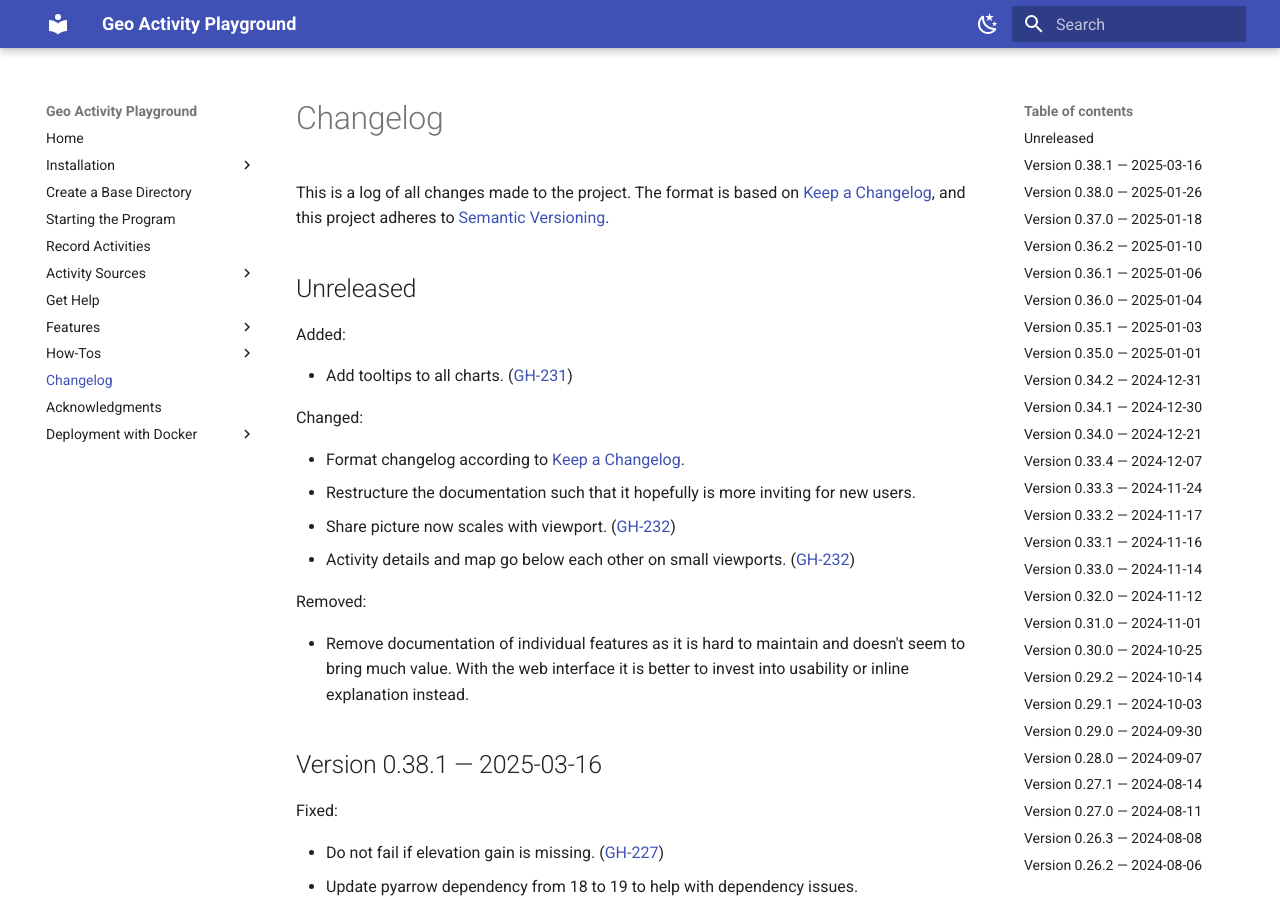
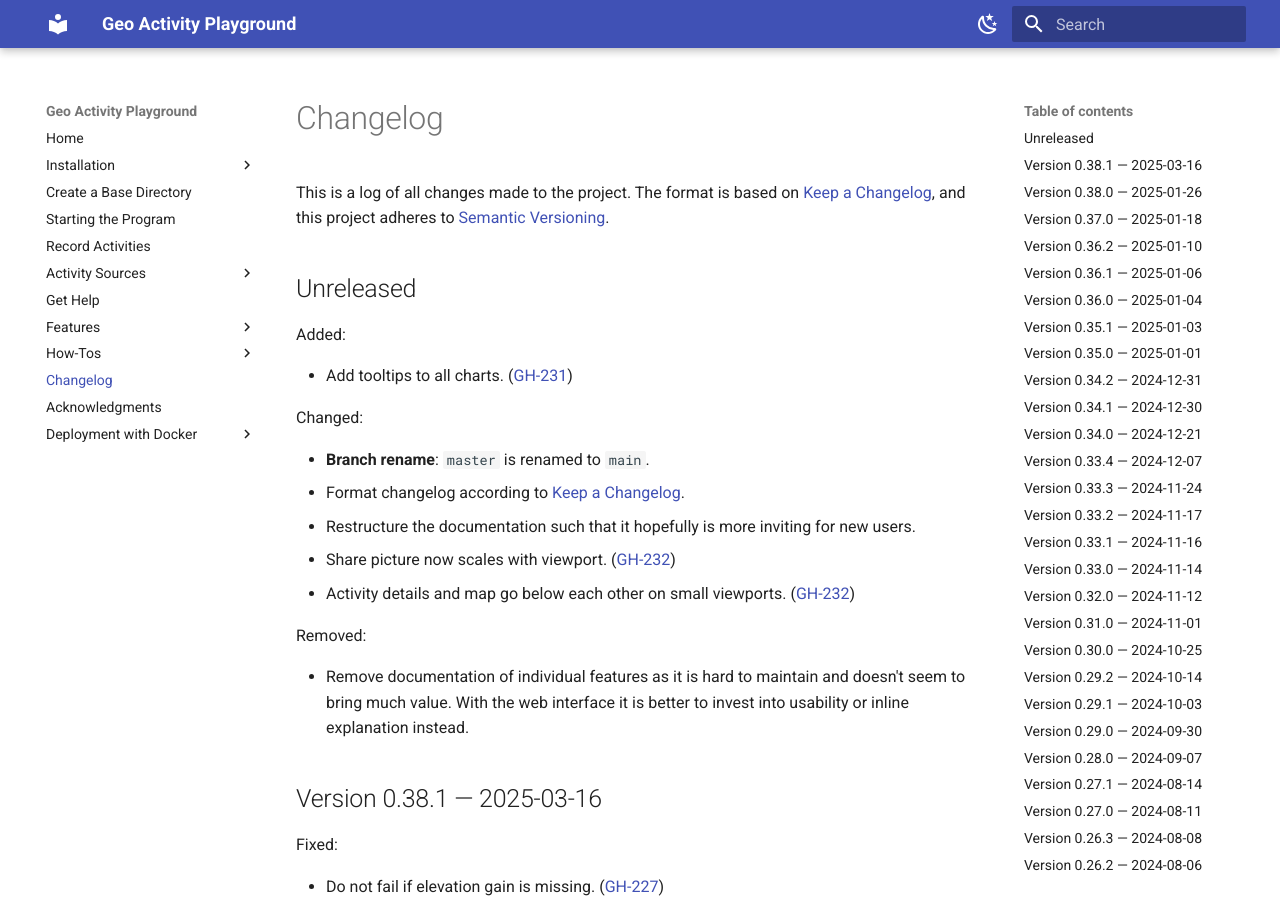
Before and after one commit to martin-ueding/geo-activity-playground, an MkDocs documentation site: the page built from docs/changelog.md, in a window 1280 px wide and 900 px high. Built offline with MkDocs 1.6.1 and Material for MkDocs 9.7.7, drawn with Linux system fonts in a browser that asks for light colours.

Commit message:
Notify about renamed main branch

```diff
--- a/docs/changelog.md
+++ b/docs/changelog.md
@@ -26,6 +26,7 @@ Added:
 
 Changed:
 
+- **Branch rename**: `master` is renamed to `main`.
 - Format changelog according to [Keep a Changelog](https://keepachangelog.com/en/1.1.0/).
 - Restructure the documentation such that it hopefully is more inviting for new users.
 - Share picture now scales with viewport. ([GH-232](https://github.com/martin-ueding/geo-activity-playground/issues/232))
```
